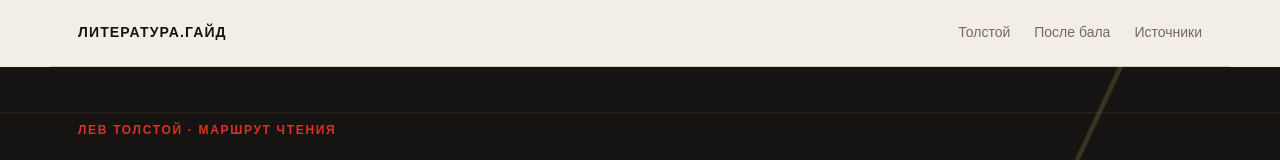
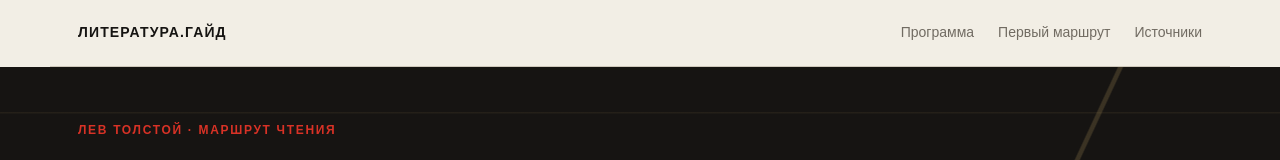
Before and after one commit to kosbushe/literature-guide, a Next.js app: page /works/after-the-ball in a window 1280 px wide. Shown: the top 160 px of the page. Built offline with nearby package versions, Linux system fonts and the light colour scheme.

Commit message:
feat: add school literature navigator homepage

```diff
--- a/components/SiteHeader.tsx
+++ b/components/SiteHeader.tsx
@@ -5,8 +5,8 @@ export function SiteHeader() {
     <header className="site-header">
       <Link className="wordmark" href="/">ЛИТЕРАТУРА.ГАЙД</Link>
       <nav aria-label="Основная навигация">
-        <Link href="/authors/leo-tolstoy">Толстой</Link>
-        <Link href="/works/after-the-ball">После бала</Link>
+        <Link href="/#program">Программа</Link>
+        <Link href="/works/after-the-ball">Первый маршрут</Link>
         <Link href="/sources">Источники</Link>
       </nav>
     </header>
```
